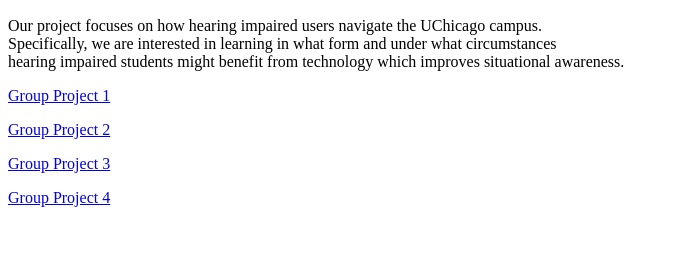
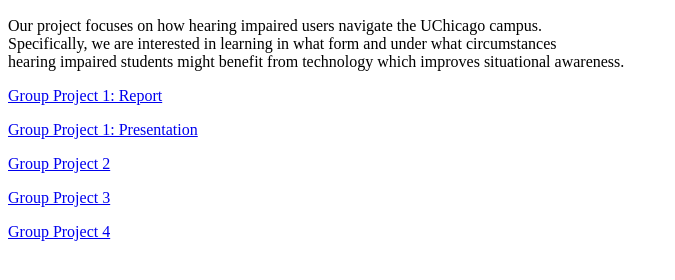
Before and after one commit to NiGereEpps/mercedeswn.github.io, a plain HTML site: page index.html in a window 1280 px wide. Shown: the part 212-492 px from the top of the page, without its empty margins (0-675 px from the left). Drawn offline with Linux system fonts and the light colour scheme.

Commit message:
testing links

```diff
--- a/index.html
+++ b/index.html
@@ -5,7 +5,7 @@
   <meta name="viewport"
      content="width=device-width, initial-scale=1, user-scalable=yes">
 
-  <title> Group Name </title>
+  <title> Snap, Crackle, and Pop </title>
 </head>
 <body>
 <img src="snap_crackle_pop.png" alt="Snap Cracke Pop" style="width:150px;height:90px;">
@@ -17,7 +17,8 @@
 <br> hearing impaired students might benefit from technology which improves situational awareness.
 </p>
 
-<p> <a href="index.html"> Group Project 1 </a> </p>
+<p> <a href="consent_form.pdf"> Group Project 1: Report </a> </p>
+<p> <a href="index.html"> Group Project 1: Presentation </a> </p>
 <p> <a href="index.html"> Group Project 2 </a> </p>
 <p> <a href="index.html"> Group Project 3 </a> </p>
 <p> <a href="index.html"> Group Project 4 </a> </p>
```
Also changed, not shown: 1 other file.
